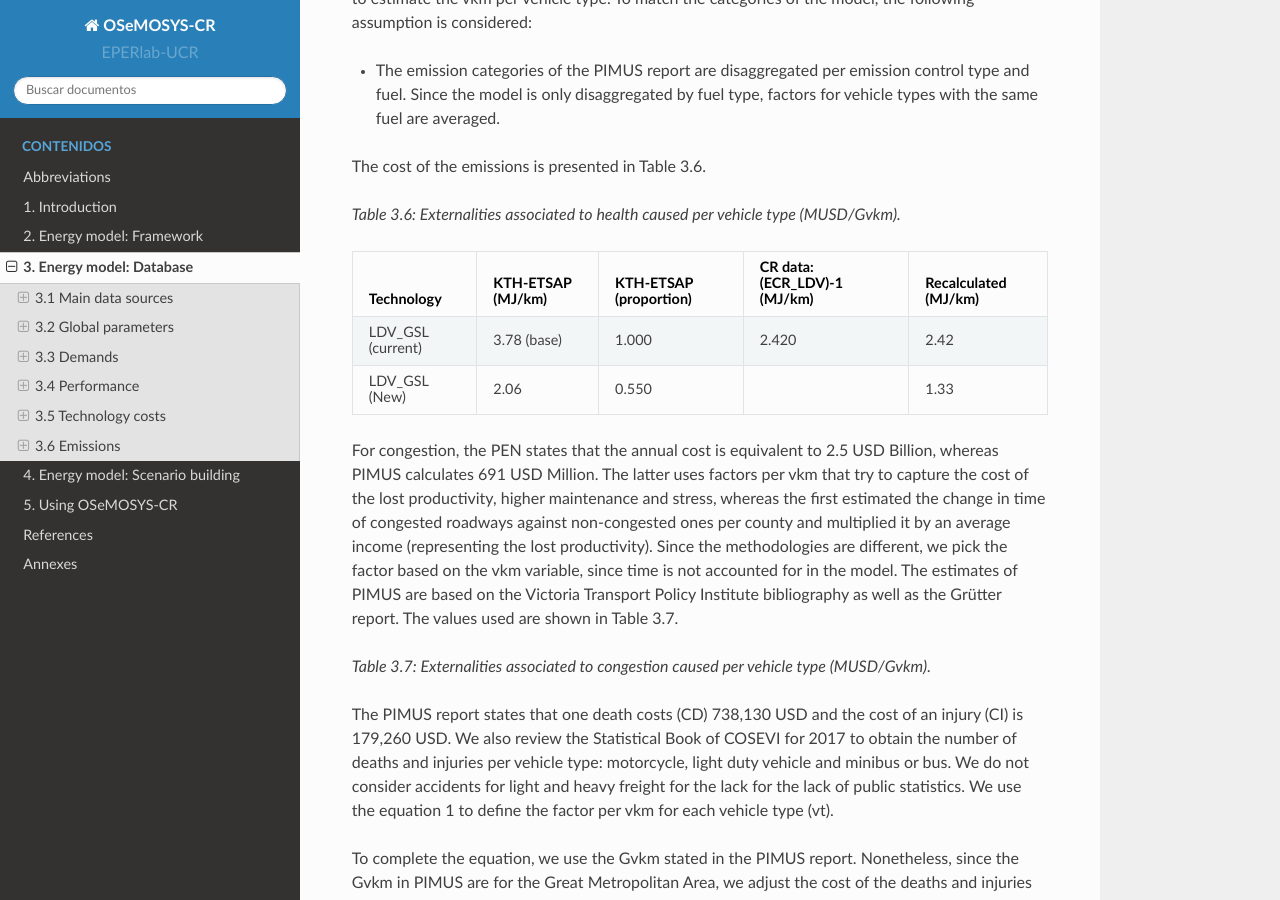
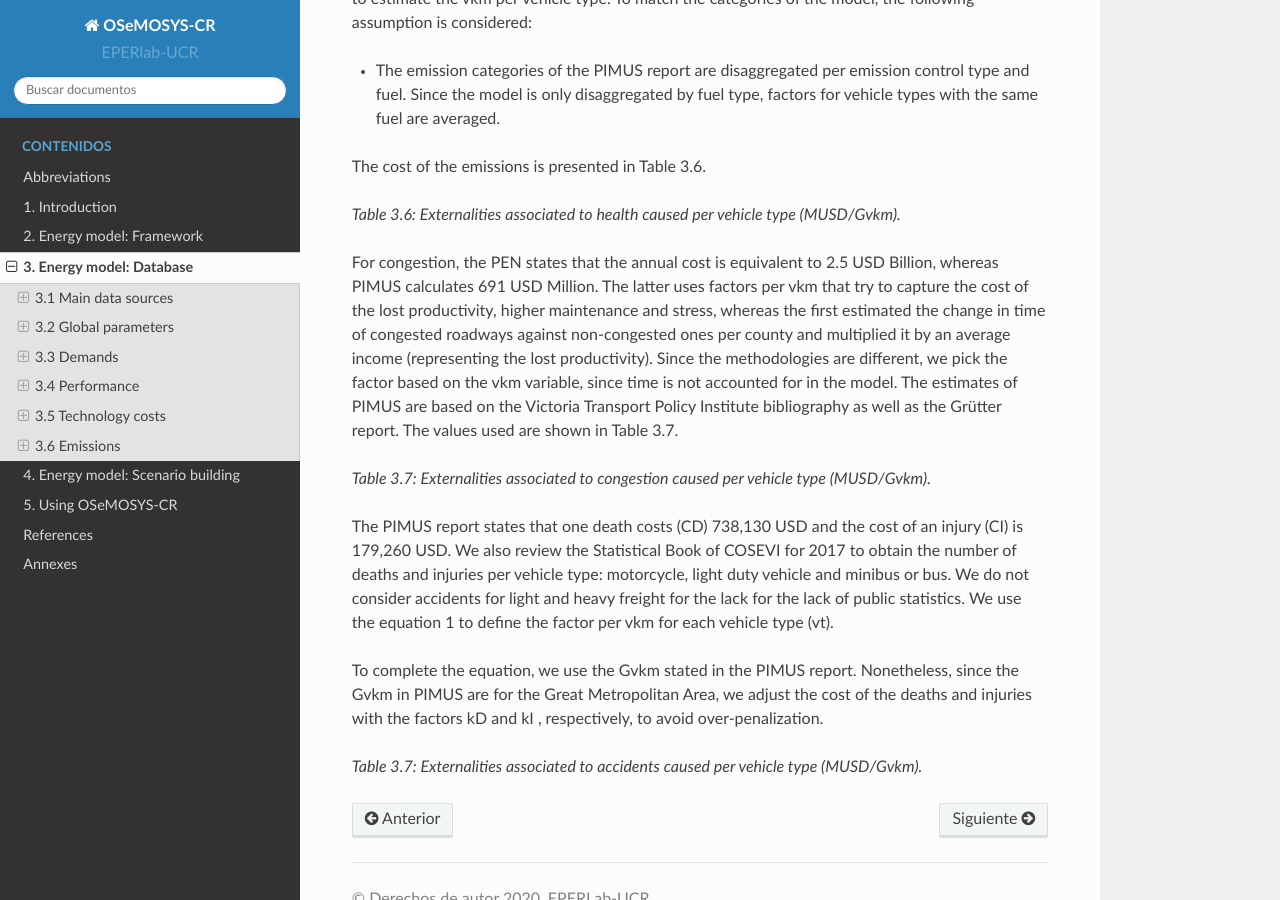
Before and after one commit to EPERLab/OSeMOSYS-CR, a Sphinx documentation site: the page built from docs/03EnergyModelDatabase.rst, in a window 1280 px wide and 900 px high, scrolled down 13938 px. Built offline with Sphinx 7.4.7 and the Read the Docs theme 2.0.0, drawn with Linux system fonts in a browser that asks for light colours; formulas are drawn with MathJax 3.

Commit message:
Update 03EnergyModelDatabase.rst

```diff
--- a/docs/03EnergyModelDatabase.rst
+++ b/docs/03EnergyModelDatabase.rst
@@ -460,17 +460,6 @@ The cost of the emissions is presented in Table 3.6.
 .. table::
    :align:   center
 
-+-------------------+-------------------+------------------------+-------------------------------+----------------------+
-| Technology        | KTH-ETSAP (MJ/km) | KTH-ETSAP (proportion) | CR data: (ECR_LDV)-1  (MJ/km) | Recalculated (MJ/km) |
-+===================+===================+========================+===============================+======================+
-| LDV_GSL (current) | 3.78 (base)       | 1.000                  | 2.420                         | 2.42                 |
-+-------------------+-------------------+------------------------+-------------------------------+----------------------+
-| LDV_GSL (New)     | 2.06              | 0.550                  |                               | 1.33                 |
-+-------------------+-------------------+------------------------+-------------------------------+----------------------+
-
-.. table::
-   :align:   center
-
 +------------------------------------------+----------+----------+----------+----------+
 | .                                        | NOX      | SOX      | PM10     | Total    |
 +==========================================+==========+==========+==========+==========+
@@ -480,7 +469,7 @@ The cost of the emissions is presented in Table 3.6.
 +------------------------------------------+----------+----------+----------+----------+
 | Light Freight	                         | 2.38	   | 1.97	  | 4.99     |	9.33     |
 +------------------------------------------+----------+----------+----------+----------+
-| Minibus                                  |	13.74	   |5.10	     |9.69	    | 28.53    |
+| Minibus                                  |	13.74	   | 5.10     | 9.69	    | 28.53    |
 +------------------------------------------+----------+----------+----------+----------+
 | Heavy Duty  (Heavy Freight and Buses)	 | 22.03	   | 7.19	  | 32.54	 | 61.75    |
 +------------------------------------------+----------+----------+----------+----------+
```
